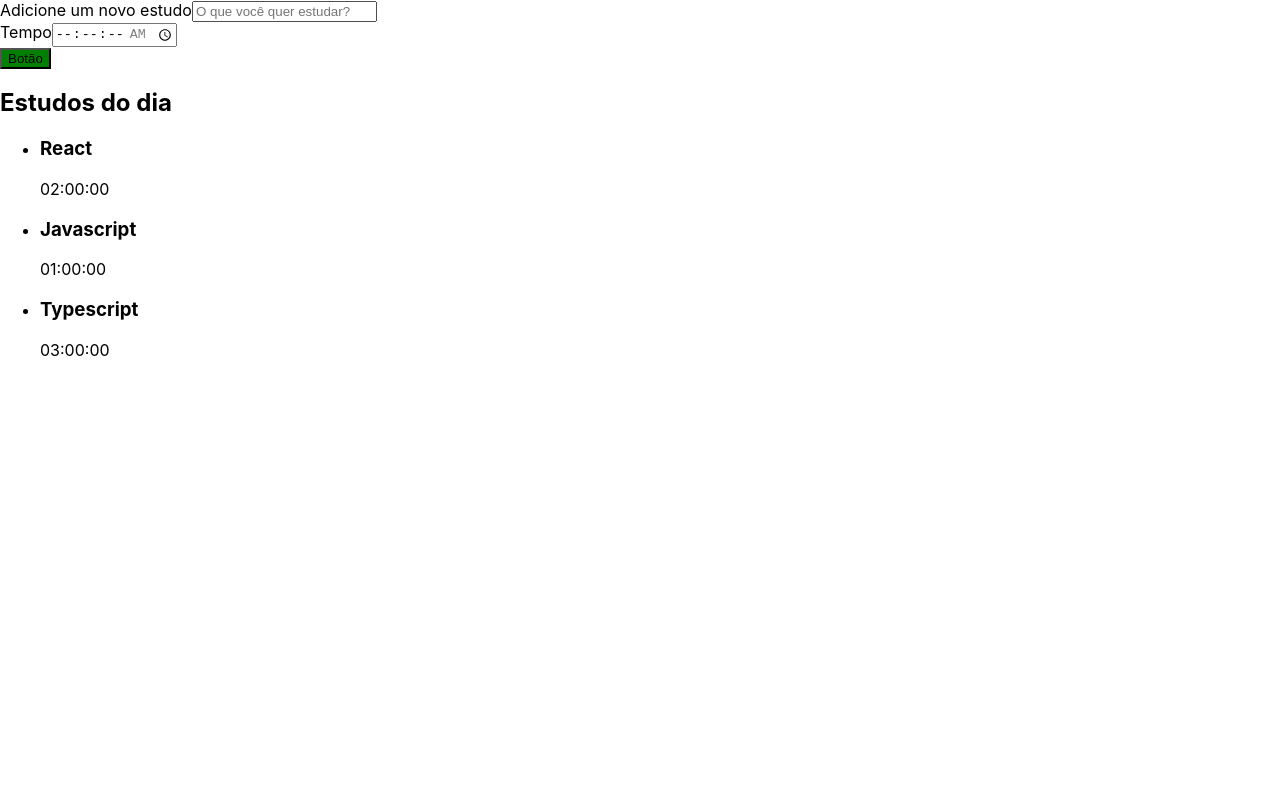
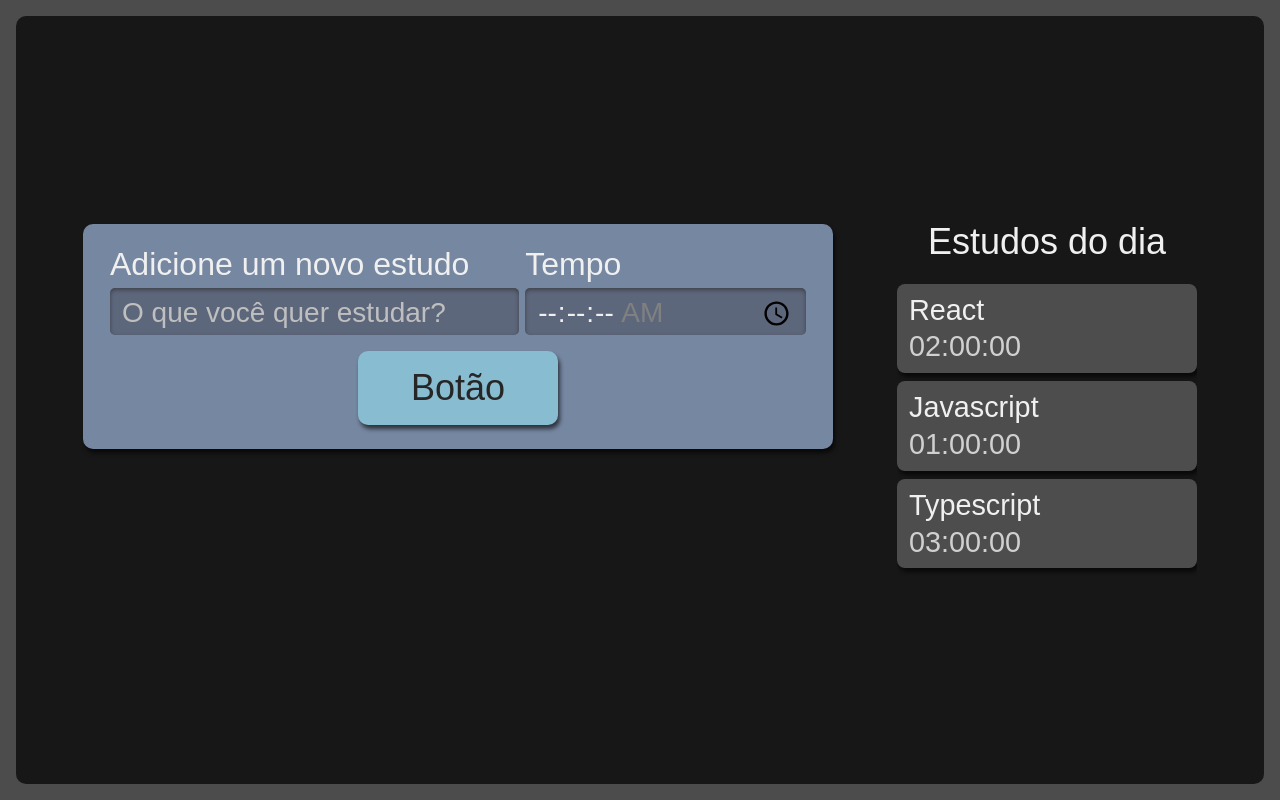
Before and after one commit to Fernandomn/alura-studies-react-with-typescript, a React (Create React App) app: page / in a window 1280 px wide. Built offline with nearby package versions, Linux system fonts and the light colour scheme.

Commit message:
styling components

```diff
--- a/src/App.tsx
+++ /dev/null
@@ -1,13 +0,0 @@
-import Formulario from "./components/Formulario";
-import Lista from "./components/Lista";
-
-function App() {
-  return (
-    <div className="App">
-      <Formulario />
-      <Lista />
-    </div>
-  );
-}
-
-export default App;
--- a/src/components/Botao/index.tsx
+++ b/src/components/Botao/index.tsx
@@ -1,11 +1,8 @@
 import React from "react";
-
+import './style.scss'
 class Botao extends React.Component {
   render() {
-    const isActive = true;
-    const styles = { backgroundColor: isActive ? "green" : "red" };
-
-    return <button style={styles}>Botão</button>;
+    return <button className="botao">Botão</button>;
   }
 }
 
--- /dev/null
+++ b/src/components/Botao/style.scss
@@ -0,0 +1,25 @@
+.botao {
+  align-self: center;
+  background-color: #88bcd1;
+  border-radius: 10px;
+  box-shadow: 2px 4px 4px #0000009f;
+  color: #272626;
+  cursor: pointer;
+  font-size: 1.25rem;
+  padding: 16px;
+  width: 150px;
+
+  &:active {
+    background-color: #7ca6b7;
+    box-shadow: 2px 2px 4px #0000009f inset;
+  }
+}
+
+@media screen and (min-width: 1280px) {
+  .botao {
+    grid-column-start: span 2;
+    justify-self: center;
+    width: 200px;
+    font-size: 2.25rem;
+  }
+}
--- a/src/components/Formulario/index.tsx
+++ b/src/components/Formulario/index.tsx
@@ -1,11 +1,12 @@
 import React from "react";
 import Botao from "../Botao";
+import "./style.scss";
 
 class Formulario extends React.Component {
   render(): React.ReactNode {
     return (
-      <form>
-        <div>
+      <form className="novaTarefa">
+        <div className="inputContainer">
           <label htmlFor="tarefa">Adicione um novo estudo</label>
           <input
             type="text"
@@ -15,7 +16,8 @@ class Formulario extends React.Component {
             required
           ></input>
         </div>
-        <div>
+
+        <div className="inputContainer">
           <label htmlFor="tempo">Tempo</label>
           <input
             type="time"
@@ -27,6 +29,7 @@ class Formulario extends React.Component {
             required
           ></input>
         </div>
+
         <Botao />
       </form>
     );
--- /dev/null
+++ b/src/components/Formulario/style.scss
@@ -0,0 +1,61 @@
+.novaTarefa {
+    display:flex;
+    flex-direction: column;
+    grid-area: nova-tarefa;
+    background-color: #7687A1;
+    border-radius: 10px;
+    box-shadow: 2px 4px 4px #0000009F;
+    padding: 12px;
+
+    .inputContainer {
+      display: flex;
+      flex-direction: column;
+      width: 100%;
+      margin-bottom: 16px;
+
+      label {
+        margin-bottom: 8px;
+        font-size: 1.25rem;
+      }
+
+      input {
+        width: 100%;
+        padding: 8px 12px 4px;
+        box-sizing: border-box;
+        border: unset;
+        border-radius: 5px;
+        background-color: #5D677C;
+        box-shadow: 0px 2px 4px #2D2B2B9F inset;
+
+        &::placeholder {
+          color: #BFBFBF;
+        }
+      }
+    }
+
+    @media screen and (min-width: 1280px) {
+      flex-direction: row;
+      flex-wrap: wrap;
+      justify-content: space-around;
+      font-size: 2.25rem;
+      padding: 24px;
+      box-sizing: border-box;
+
+      .inputContainer {
+        width: calc(60% - 12px);
+
+        &:last-of-type {
+          width: 40%;
+        }
+
+        label {
+          font-size: 2rem;
+        }
+
+        input {
+          height: 100%;
+          font-size: 1.75rem;
+        }
+      }
+    }
+  }
--- a/src/components/Lista/index.tsx
+++ b/src/components/Lista/index.tsx
@@ -1,3 +1,5 @@
+import "./style.scss";
+
 function Lista() {
   const tarefas = [
     { tarefa: "React", tempo: "02:00:00" },
@@ -6,11 +8,11 @@ function Lista() {
   ];
 
   return (
-    <aside>
+    <aside className="listaTarefas">
       <h2>Estudos do dia</h2>
       <ul>
         {tarefas.map((item, index) => (
-          <li key={index}>
+          <li className="item" key={index}>
             <h3>{item.tarefa}</h3>
             <span>{item.tempo}</span>
           </li>
--- /dev/null
+++ b/src/components/Lista/style.scss
@@ -0,0 +1,74 @@
+.listaTarefas {
+  grid-area: tarefas;
+  height: 100%;
+
+  h2 {
+    font-size: 1.25rem;
+    margin-bottom: 12px;
+  }
+
+  ul {
+    max-height: 350px;
+    overflow-y: scroll;
+    scrollbar-width: thin;
+  }
+
+  @media screen and (min-width: 1280px) {
+    h2 {
+      text-align: center;
+      font-size: 2.25rem;
+      margin-bottom: 24px;
+    }
+
+    ul {
+      overflow: auto;
+      max-height: 500px;
+    }
+  }
+}
+
+.item {
+  background-color: #4d4d4d;
+  border-radius: 8px;
+  box-shadow: 2px 4px 4px #0000009f;
+  padding: 12px;
+  margin-bottom: 8px;
+  position: relative;
+  cursor: pointer;
+
+  h3 {
+    margin-bottom: 8px;
+    word-break: break-all;
+  }
+
+  span {
+    color: #d0d0d0;
+  }
+
+  @media screen and (min-width: 1280px) {
+    font-size: 1.8rem;
+  }
+}
+
+.itemSelecionado {
+  background-color: #292929;
+  box-shadow: 2px 4px 4px #0000009f inset;
+}
+
+.itemCompletado {
+  background-color: #566f42;
+  cursor: auto;
+
+  .concluido {
+    display: block;
+    background-image: url("../../assets/img/check-mark.svg");
+    background-repeat: no-repeat;
+    background-size: 38px 38px;
+    position: absolute;
+    top: 50%;
+    right: 12px;
+    transform: translateY(-50%);
+    width: 42px;
+    height: 43px;
+  }
+}
--- a/src/index.css
+++ b/src/index.css
@@ -1,13 +1,174 @@
+html,
+body,
+div,
+span,
+applet,
+object,
+iframe,
+h1,
+h2,
+h3,
+h4,
+h5,
+h6,
+p,
+blockquote,
+pre,
+a,
+abbr,
+acronym,
+address,
+big,
+cite,
+code,
+del,
+dfn,
+em,
+img,
+ins,
+kbd,
+q,
+s,
+samp,
+small,
+strike,
+strong,
+sub,
+sup,
+tt,
+var,
+b,
+u,
+i,
+center,
+dl,
+dt,
+dd,
+ol,
+ul,
+li,
+fieldset,
+form,
+label,
+legend,
+table,
+caption,
+tbody,
+tfoot,
+thead,
+tr,
+th,
+td,
+article,
+aside,
+canvas,
+details,
+embed,
+figure,
+figcaption,
+footer,
+header,
+hgroup,
+menu,
+nav,
+output,
+ruby,
+section,
+summary,
+time,
+mark,
+audio,
+video {
+  margin: 0;
+  padding: 0;
+  border: 0;
+  font-size: 100%;
+  font: inherit;
+  vertical-align: baseline;
+}
+/* HTML5 display-role reset for older browsers */
+article,
+aside,
+details,
+figcaption,
+figure,
+footer,
+header,
+hgroup,
+menu,
+nav,
+section {
+  display: block;
+}
 body {
-  margin: 0;
-  font-family: -apple-system, BlinkMacSystemFont, 'Segoe UI', 'Roboto', 'Oxygen',
-    'Ubuntu', 'Cantarell', 'Fira Sans', 'Droid Sans', 'Helvetica Neue',
-    sans-serif;
-  -webkit-font-smoothing: antialiased;
-  -moz-osx-font-smoothing: grayscale;
+  line-height: 1;
+}
+ol,
+ul {
+  list-style: none;
+}
+blockquote,
+q {
+  quotes: none;
+}
+blockquote:before,
+blockquote:after,
+q:before,
+q:after {
+  content: "";
+  content: none;
+}
+table {
+  border-collapse: collapse;
+  border-spacing: 0;
 }
 
-code {
-  font-family: source-code-pro, Menlo, Monaco, Consolas, 'Courier New',
-    monospace;
+input {
+  font-family: inherit;
+  font-size: inherit;
+  font-weight: inherit;
+  color: inherit;
 }
+
+button {
+  border: unset;
+  background-color: unset;
+  font-family: inherit;
+  font-size: inherit;
+  font-weight: inherit;
+  color: inherit;
+}
+
+@import url("https://fonts.googleapis.com/css2?family=Manjari&display=swap");
+
+body {
+  display: flex;
+  justify-content: center;
+  font-family: "Manjari", sans-serif;
+  color: #f0f0f0;
+  background-color: #4c4c4c;
+  height: 100%;
+  width: 100%;
+  padding: 16px;
+  box-sizing: border-box;
+}
+
+#root {
+  width: 100%;
+}
+
+::-webkit-scrollbar {
+  width: 8px;
+}
+
+::-webkit-scrollbar-track {
+  background: unset;
+}
+::-webkit-scrollbar-thumb {
+  border-radius: 4px;
+  background: #888;
+}
+
+::-webkit-scrollbar-thumb:hover {
+  background: #555;
+}
--- a/src/index.tsx
+++ b/src/index.tsx
@@ -1,6 +1,6 @@
 import React from "react";
 import ReactDOM from "react-dom/client";
-import App from "./App";
+import App from "./pages/App";
 import "./index.css";
 
 const root = ReactDOM.createRoot(
--- /dev/null
+++ b/src/pages/App.tsx
@@ -0,0 +1,14 @@
+import Formulario from "../components/Formulario";
+import Lista from "../components/Lista";
+import "./style.scss";
+
+function App() {
+  return (
+    <div className="AppStyle">
+      <Formulario />
+      <Lista />
+    </div>
+  );
+}
+
+export default App;
--- /dev/null
+++ b/src/pages/style.scss
@@ -0,0 +1,28 @@
+.AppStyle {
+  display: grid;
+  grid-template-rows: min-content min-content auto;
+  grid-template-areas:
+    "nova-tarefa"
+    "cronometro"
+    "tarefas";
+  row-gap: 24px;
+  min-width: 320px;
+  min-height: calc(100vh - 32px);
+  width: 100%;
+  padding: 32px;
+  box-sizing: border-box;
+  border-radius: 10px;
+  background-color: #171717;
+
+  @media screen and (min-width: 1280px) {
+    grid-template-areas:
+      "nova-tarefa tarefas"
+      "cronometro tarefas";
+    column-gap: 64px;
+    grid-template-rows: min-content min-content;
+    grid-template-columns: 750px 300px;
+    justify-content: center;
+    align-content: center;
+    padding: 64px;
+  }
+}
```
Also changed, not shown: src/assets/img/check-mark.svg (added).
